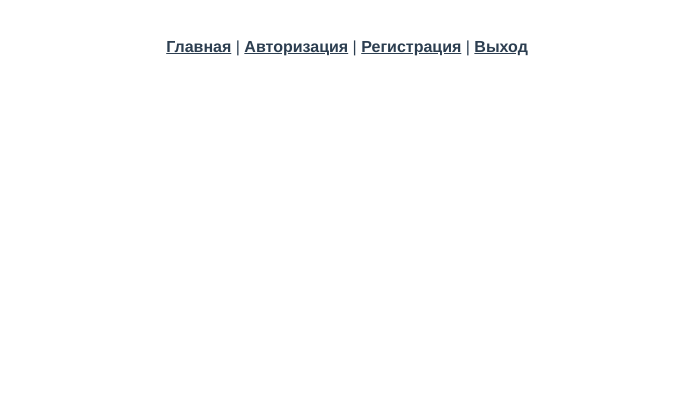
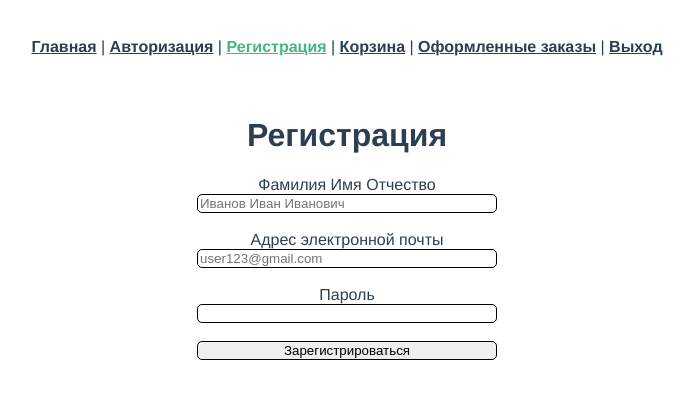
Before and after one commit to aekkakti/spa-cli, a Vue app: page /signup in a window 1280 px wide. Shown: the top 398 px of the page, without its empty margins (293-987 px from the left). Built offline with nearby package versions, Linux system fonts and the light colour scheme; no server answers.

Commit message:
Работает авторизация, регистрация и выход из личного кабинета

```diff
--- a/package.json
+++ b/package.json
@@ -14,6 +14,6 @@
   "devDependencies": {
     "@vue/cli-plugin-router": "~5.0.0",
     "@vue/cli-plugin-vuex": "~5.0.0",
-    "@vue/cli-service": "^5.0.8"
+    "@vue/cli-service": "^5.0.0"
   }
 }
--- a/src/App.vue
+++ b/src/App.vue
@@ -2,7 +2,9 @@
   <nav>
     <router-link to="/">Главная</router-link> |
     <router-link to="/login">Авторизация</router-link> |
-    <router-link to="/register">Регистрация</router-link> |
+    <router-link to="/signup">Регистрация</router-link> |
+    <router-link to="cart">Корзина</router-link> |
+    <router-link to="products">Оформленные заказы</router-link> |
     <router-link to="/logout">Выход</router-link>
   </nav>
   <router-view/>
--- a/src/components/Login.vue
+++ b/src/components/Login.vue
@@ -1,21 +1,22 @@
 <script>
+import store from "@/store";
 import AUTH_REQUEST from "@/store/index.js"
 export default {
   data() {
     return {
-      username: "",
+      email: "",
       password: "",
     };
   },
   methods: {
     login() {
       const userData = {
-        username: this.username,
+        email: this.email,
         password: this.password,
       };
 
       this.$store
-          .dispatch(AUTH_REQUEST, userData)
+          .dispatch('AUTH_REQUEST', userData)
           .then(() => this.$router.push("/"));
     },
   },
@@ -24,9 +25,9 @@ export default {
 
 <template>
   <form class="login" @submit.prevent="login">
-    <h1>Авторизация</h1>
-    <label>Имя пользователя</label>
-    <input type="text" required v-model="username" />
+    <h2>Авторизация</h2>
+    <label>Почта пользователя</label>
+    <input type="email" required v-model="email" />
     <label>Пароль</label>
     <input type="password" required v-model="password" /> <br>
     <button type="submit">Войти</button>
--- a/src/components/Logout.vue
+++ b/src/components/Logout.vue
@@ -1,10 +1,11 @@
 <script>
+import store from "@/store";
 import LOGOUT_REQUEST from "@/store/index.js"
 export default {
   methods: {
     logout() {
       this.$store
-          .dispatch(LOGOUT_REQUEST)
+          .dispatch('LOGOUT_REQUEST')
           .then(() => this.$router.push("/"));
     },
   },
--- a/src/components/Register.vue
+++ b/src/components/Register.vue
@@ -1,10 +1,10 @@
 <script>
-import AUTH_REQUEST from "@/store";
+import REGISTER_REQUEST from "@/store/index.js";
 
 export default {
   data() {
     return {
-      username: "",
+      fio: "",
       email: "",
       password: "",
     };
@@ -12,14 +12,14 @@ export default {
   methods: {
     register() {
       const User = {
-        username: this.username,
+        fio: this.fio,
         email: this.email,
         password: this.password
       };
 
       this.$store
-          .dispatch(AUTH_REQUEST, User)
-          .then(() => this.$router.push("/login"));
+          .dispatch('REGISTER_REQUEST', User)
+          .then(() => this.$router.push("/"));
     }
   }
 }
@@ -29,8 +29,8 @@ export default {
 <template>
   <form class="register" @submit.prevent="register">
     <h1>Регистрация</h1>
-    <label>Имя пользователя</label>
-    <input type="text" required placeholder="user123" v-model="username"/><br>
+    <label>Фамилия Имя Отчество</label>
+    <input type="text" required placeholder="Иванов Иван Иванович" v-model="fio"/><br>
     <label>Адрес электронной почты</label>
     <input type="email" required placeholder="user123@gmail.com" v-model="email"/><br>
     <label>Пароль</label>
--- a/src/router/index.js
+++ b/src/router/index.js
@@ -40,8 +40,8 @@ const routes = [
     beforeEnter: ifAuthenticated
   },
   {
-    path: '/register',
-    name: 'register',
+    path: '/signup',
+    name: 'signup',
     component: Register,
     beforeEnter: ifNotAuthenticated,
   },
--- a/src/store/index.js
+++ b/src/store/index.js
@@ -6,7 +6,7 @@ export default createStore({
         token: localStorage.getItem('myAppToken') || '',
     },
     getters: {
-        isAuthenticated: (state) => !!state.token || '',
+        isAuthenticated: (state) => !!state.token,
     },
     mutations: {
         AUTH_SUCCESS: (state, token) => {
@@ -37,10 +37,10 @@ export default createStore({
                         localStorage.setItem('myAppToken', token);
                         resolve();
                     })
-                    .catch(() => {
+                    .catch((error) => {
                         commit('AUTH_ERROR');
                         localStorage.removeItem('myAppToken');
-                        reject();
+                        reject(error);
                     });
             });
         },
@@ -52,14 +52,14 @@ export default createStore({
                         localStorage.setItem('myAppToken', token);
                         resolve();
                     })
-                    .catch(() => {
+                    .catch((error) => {
                         commit('REGISTER_ERROR');
                         localStorage.removeItem('myAppToken');
-                        reject();
+                        reject(error);
                     });
             })
         },
-        LOGOUT_REQUEST: ({ commit }) => {
+        LOGOUT_REQUEST: ({ commit }, user) => {
             return new Promise((resolve, reject) => {
                 logoutRequest(user)
                     .then((token) => {
--- a/src/utils/api.js
+++ b/src/utils/api.js
@@ -19,7 +19,7 @@ export const loginRequest = (user) => {
 
 export const registerRequest = (user) => {
   return new Promise((resolve, reject) => {
-    fetch(`${API}/register`, {
+    fetch(`${API}/signup`, {
       method: 'POST',
       headers: {
         'Content-Type': 'application/json;charset=utf-8',
@@ -35,16 +35,14 @@ export const registerRequest = (user) => {
 };
 
 export const logoutRequest = (user) => {
-  return new Promise((resolve, reject) => {
-    fetch(`${API}/logouts`, {
+  return new Promise((reject) => {
+    fetch(`${API}/logout`, {
       method: 'POST',
       headers: {
         'Content-Type': 'application/json;charset=utf-8',
       },
-      body: JSON.stringify(user),
     })
         .then((response) => response.json())
-        .then((result) => resolve(result.data.user_token))
         .catch((error) => {
           reject(error);
         });
```
Also changed, not shown: src/components/Cart.vue (added, +11 -0 lines), src/components/Products.vue (added, +11 -0 lines), 1 other file (tests, documents, lock files or other folders).
